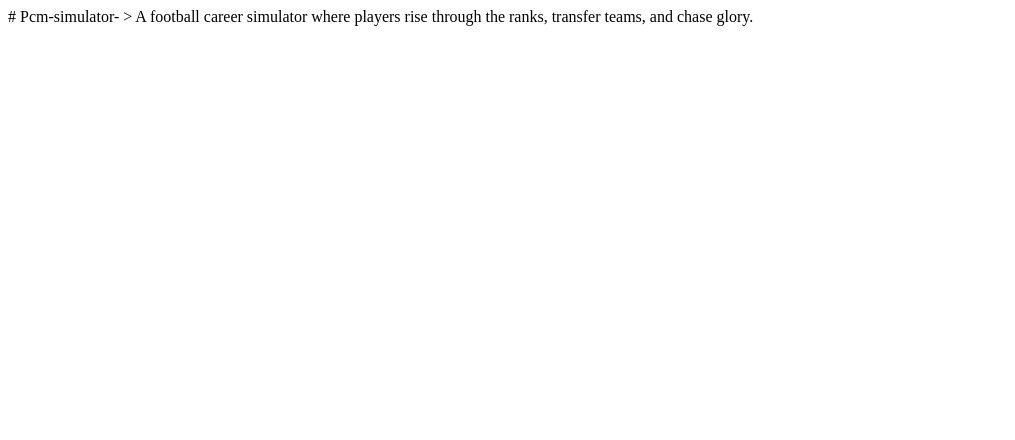
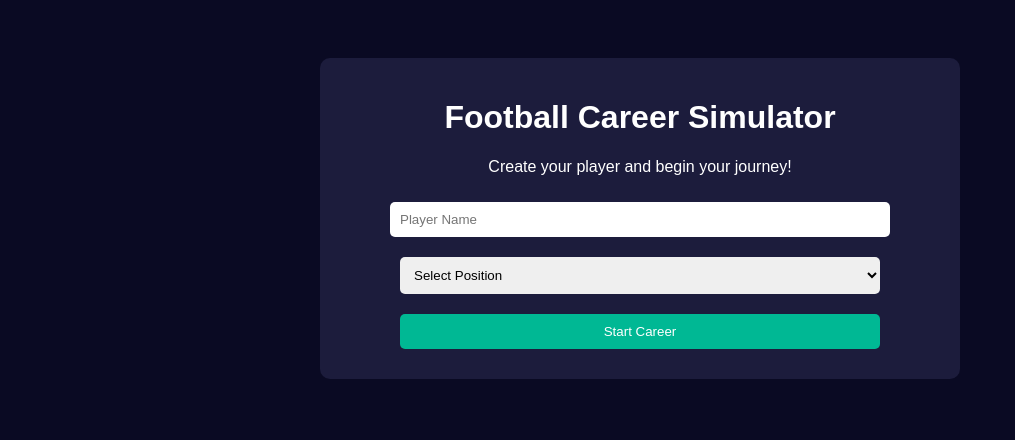
Before and after one commit to mbombomfc-bit/Pcm-simulator-, a plain HTML site: page index.html in a window 1280 px wide. Shown: the whole page, without its empty margins (0-1015 px from the left). Drawn offline with Linux system fonts and the light colour scheme.

Commit message:
Update index.html

```diff
--- a/index.html
+++ b/index.html
@@ -1,2 +1,73 @@
-# Pcm-simulator-
-> A football career simulator where players rise through the ranks, transfer teams, and chase glory.
+
+<!DOCTYPE html>
+<html lang="en">
+<head>
+  <meta charset="UTF-8">
+  <title>Football Career Simulator</title>
+  <style>
+    body {
+      font-family: Arial, sans-serif;
+      background-color: #0a0a23;
+      color: #fff;
+      text-align: center;
+      padding: 50px;
+    }
+    .container {
+      max-width: 600px;
+      margin: auto;
+      background-color: #1c1c3c;
+      padding: 20px;
+      border-radius: 10px;
+    }
+    input, select, button {
+      margin: 10px;
+      padding: 10px;
+      width: 80%;
+      border-radius: 5px;
+      border: none;
+    }
+    button {
+      background-color: #00b894;
+      color: white;
+      cursor: pointer;
+    }
+  </style>
+</head>
+<body>
+  <div class="container">
+    <h1>Football Career Simulator</h1>
+    <p>Create your player and begin your journey!</p>
+
+    <form id="playerForm">
+      <input type="text" id="playerName" placeholder="Player Name" required><br>
+      <select id="position">
+        <option value="">Select Position</option>
+        <option value="Striker">Striker</option>
+        <option value="Midfielder">Midfielder</option>
+        <option value="Defender">Defender</option>
+        <option value="Goalkeeper">Goalkeeper</option>
+      </select><br>
+      <button type="submit">Start Career</button>
+    </form>
+
+    <div id="output"></div>
+  </div>
+
+  <script>
+    document.getElementById('playerForm').addEventListener('submit', function(e) {
+      e.preventDefault();
+      const name = document.getElementById('playerName').value;
+      const position = document.getElementById('position').value;
+
+      if (name && position) {
+        document.getElementById('output').innerHTML = `
+          <h2>Welcome, ${name}!</h2>
+          <p>You are starting your career as a ${position}. Good luck!</p>
+        `;
+      } else {
+        alert("Please enter your name and select a position.");
+      }
+    });
+  </script>
+</body>
+</html>
```
